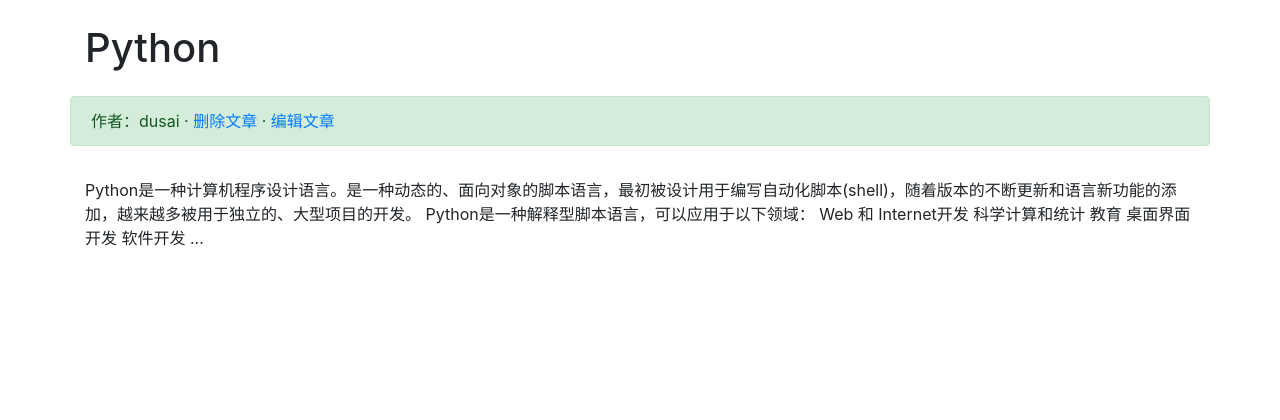
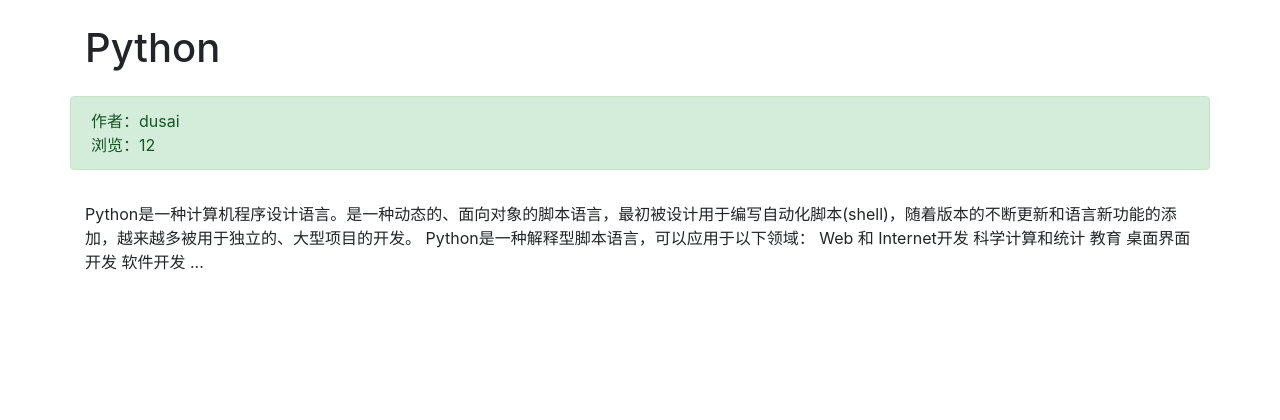
Before and after one commit to stacklens/django_blog_tutorial, a Django app: page /article/article-detail/23/ in a window 1280 px wide. Shown: the part 56-476 px from the top of the page. Run offline with Django 3.2, Linux system fonts and the light colour scheme; data comes from the database, SQL or seed files in the repository; both versions use the stored data as it was after the commit; some libraries are stand-ins or nearby versions.

Commit message:
文章浏览量

```diff
--- a/article/models.py
+++ b/article/models.py
@@ -23,6 +23,9 @@
     # 保存大量文本使用 TextField
     body = models.TextField()
 
+    # 浏览量
+    total_views = models.PositiveIntegerField(default=0)
+
     # 文章创建时间。
     # DateTimeField 为一个日期字段
     # 参数 default=timezone.now 指定其在创建数据时将默认写入当前的时间
--- a/article/views.py
+++ b/article/views.py
@@ -21,7 +21,7 @@
     # 取出所有博客文章
     article_list = ArticlePost.objects.all()
     # 每页显示 1 篇文章
-    paginator = Paginator(article_list, 1)
+    paginator = Paginator(article_list, 3)
     # 获取 url 中的页码
     page = request.GET.get('page')
     # 将导航对象相应的页码内容返回给 articles
@@ -36,6 +36,11 @@
 def article_detail(request, id):
     # 取出相应的文章
     article = ArticlePost.objects.get(id=id)
+
+    # 浏览量 +1
+    article.total_views += 1
+    article.save(update_fields=['total_views'])
+
     # 将markdown语法渲染成html样式
     article.body = markdown.markdown(article.body,
         extensions=[
--- a/templates/article/detail.html
+++ b/templates/article/detail.html
@@ -15,9 +15,19 @@
     <div class="row">
         <!-- 标题及作者 -->
         <h1 class="col-12 mt-4 mb-4">{{ article.title }}</h1>
-        <div class="col-12 alert alert-success">作者：{{ article.author }}
-         · <a href="#" onclick="confirm_delete()">删除文章</a>
-         · <a href="{% url "article:article_update" article.id %}">编辑文章</a>
+        <div class="col-12 alert alert-success">
+            <div>
+                作者：{{ article.author }}
+                {% if user == article.author %}
+                    · <a href="#" onclick="confirm_delete()">删除文章</a>
+                    · <a href="{% url "article:article_update" article.id %}">
+                        编辑文章
+                    </a>
+                {% endif %}
+            </div>
+            <div>
+                浏览：{{ article.total_views }}
+            </div>
         </div>
         <!-- 文章正文 -->
         <div class="col-12">
--- a/templates/userprofile/edit.html
+++ b/templates/userprofile/edit.html
@@ -11,7 +11,7 @@
                 <div class="col-md-4">头像</div>
                 <img src="{{ profile.avatar.url }}" style="max-width: 20%; border-radius: 15%;" class="col-md-4">
             {% else %}
-                <h5 class="col-md-4">暂无头像</h3>
+                <h5 class="col-md-4">暂无头像</h5>
             {% endif %}
             <br>
             <form method="post" action="." enctype="multipart/form-data">
```
Also changed, not shown: templates/article/list.html (+13 -1 lines), article/migrations/0003_articlepost_total_views.py (added), db.sqlite3, userprofile/migrations/0002_auto_20181227_2041.py (added).
